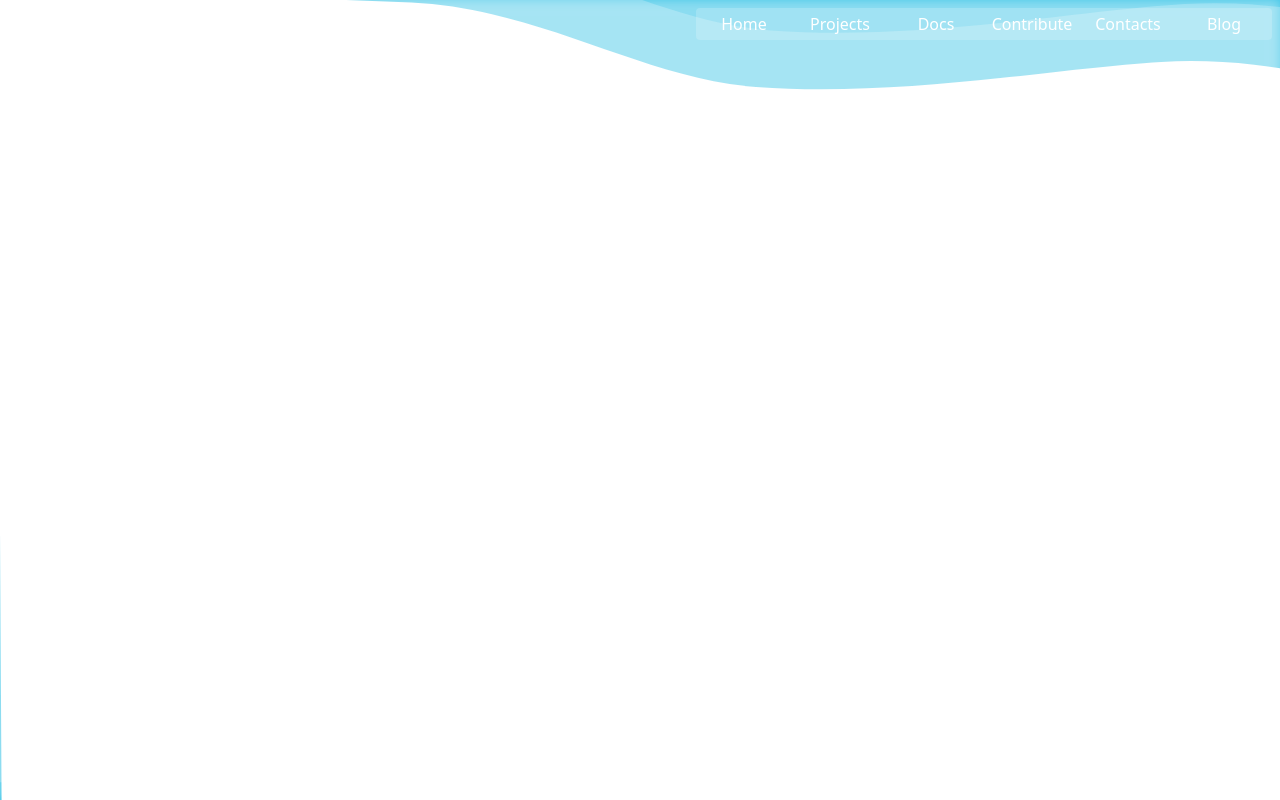
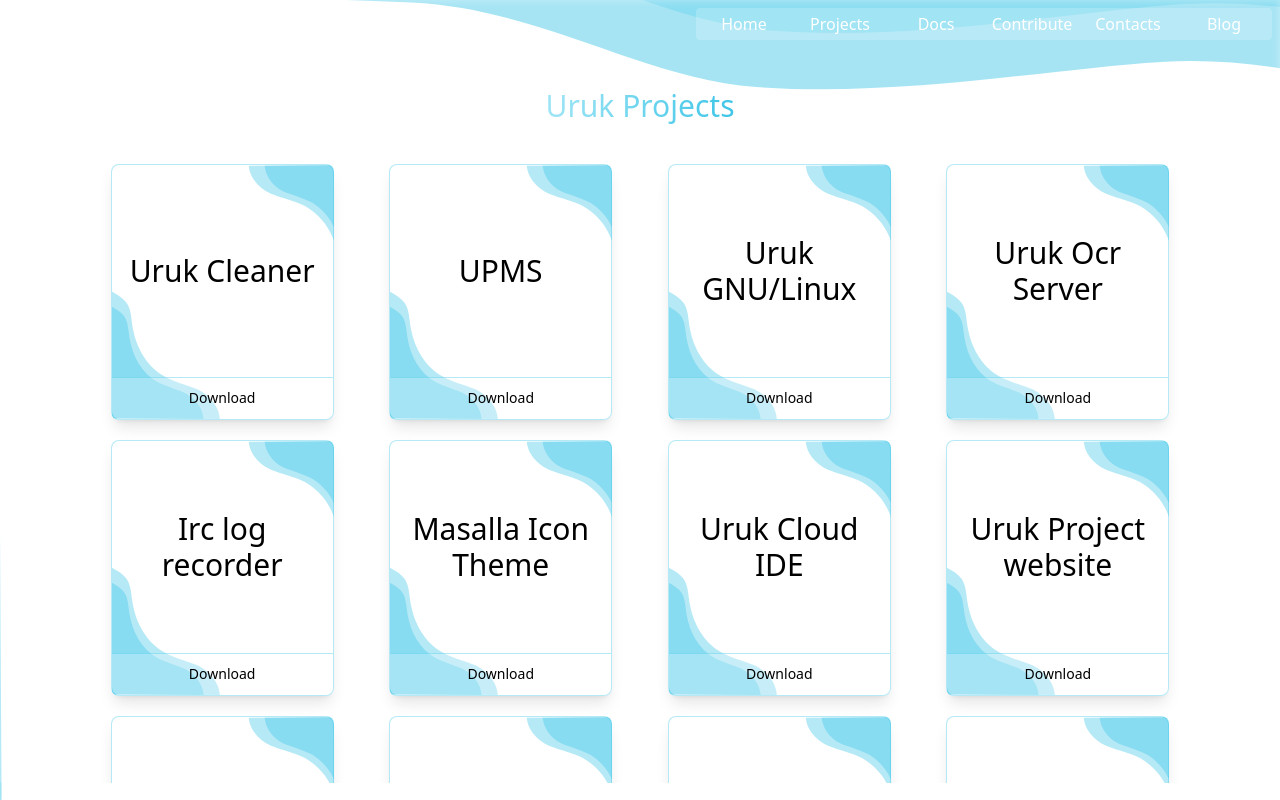
Before and after one commit to masaylighto/Uruk-FrontEnd, a React app: page /Projects in a window 1280 px wide. Built offline with nearby package versions, Linux system fonts and the light colour scheme.

Commit message:
change Projects Card Style

```diff
--- /dev/null
+++ b/public/index.css
@@ -0,0 +1,17 @@
+.uruk-bg-color{
+    background:#3dc5e7;
+}
+.bg-svg{
+    background: url(bg.svg);
+    background-size: cover !important;
+}
+.bg-black-svg{
+    background: url(bgblack.svg);
+    background-size: cover !important;
+}
+.overlay{
+    box-shadow: inset 0 0 8px rgb(255 255 255 / 41%);
+
+    background-color: #ffffff66;
+
+}
--- a/public/index.html
+++ b/public/index.html
@@ -1,15 +1,18 @@
 <!DOCTYPE html>
-<html style="height: 100%;"lang="en">
+<html class="uruk-bg-color" style="height: 100%;"lang="en">
   <head>
     <meta charset="utf-8" />
     <meta name="viewport" content="width=device-width, initial-scale=1" />
     <meta name="description" content="Web site created using create-react-app" />
     <link rel="icon" type="image/x-icon" href="%PUBLIC_URL%/favicon.svg">
+    <link rel="stylesheet" href="%PUBLIC_URL%/index.css">
+
     <title>Uruk</title>
   </head>
-  <body style="height: 100%; overflow: hidden;">
+  <body class="bg-svg" style="height: 100%; overflow: hidden;">
     <noscript>You need to enable JavaScript to run this app.</noscript>
+    <div class="overlay" style="height: 100%;">
     <div style="height: 100%;" id="root"></div>
-
+   </div>
   </body>
 </html>
--- a/src/Projects.js
+++ b/src/Projects.js
@@ -1,15 +1,135 @@
-import React from "react";
-import './css/home.css'
+
+import { list } from "postcss";
+import React,{useState} from "react";
+import './css/project.css'
 import './css/tailwind.css'
 
 
 
+var Projects=[
+    {
+        name:"Uruk Cleaner",
+        disc:"Uruk Cleaner is a program that you can use to clean your system from cache files and logs",
+        link:"https://notabug.org/alimiracle/uruk-cleaner",
+    },
+    {
+        name:"UPMS",
+        disc:"UPMS(Uruk Package Managers Simulator). This program can simulate several common package managers commands, which means you can install, uninstall, update and remove the packages using any package manager you prefer to get the work done with.",
+        link:"https://notabug.org/alimiracle/uruk-cleaner",
+    },
+    {
+        name:"Uruk GNU/Linux",
+        disc:"Uruk GNU/Linux is a fully free operating system for home users, small enterprises and educational centers based on Trisquel.",
+        link:"https://notabug.org/alimiracle/uruk-cleaner",
+    },
+    {
+        name:"Uruk Ocr Server",
+        disc:"A Simple, small, powerful OCR web server used to convert images to text.",
+        link:"https://notabug.org/alimiracle/uruk-cleaner",
+    },
+    {
+        name:"Irc log recorder",
+        disc:"The Irc log recorder is an irc bot that logs the entire communication of an irc channel. It is equipped with a web server to enable users to access the logs from a web browser and/or telnet ",
+        link:"https://notabug.org/alimiracle/uruk-cleaner",
+    },
+    {
+        name:"Masalla Icon Theme",
+        disc:"Icon theme for *NIX OS inspired by the modern flat design trend. .",
+        link:"https://notabug.org/alimiracle/uruk-cleaner",
+    },
+    {
+        name:"Uruk Cloud IDE",
+        disc:"The UruCloudIDE Project is a free as in freedom cross platform integrated development environment running primarily, but not exclusively, on the free and open source cloud software. This piece of software is highly recommended for institutions, software development companies and developers. The project is still in beta",
+        link:"https://notabug.org/alimiracle/uruk-cleaner",
+    },
+    {
+        name:"Uruk Project website",
+        disc:"he source code for the Uruk project and the Uruk GNU/Linux website, based on the Peers website source code",
+        link:"https://notabug.org/alimiracle/uruk-cleaner",
+    },
+    {
+        name:"Rose Crypt",
+        disc:"Promote and facilitate encryption and decryption of files using AES",
+        link:"https://notabug.org/alimiracle/uruk-cleaner",
+    },
+    {
+        name:"quickpass",
+        disc:"quickpass is a command-line password manager and random password generator using just the commonly available Unix utilities.",
+        link:"https://notabug.org/alimiracle/uruk-cleaner",
+    },
+    {
+        name:"Clara",
+        disc:"Server Backup and Notifications bot",
+        link:"https://notabug.org/alimiracle/uruk-cleaner",
+    },
+    {
+        name:"UCC",
+        disc:"Uruk Control Center, Simple System Control Center for GNU/Linux System ( Only for XFCE4 and MATE DE for now ).",
+        link:"https://notabug.org/alimiracle/uruk-cleaner",
+    },
+    {
+        name:"Delta",
+        disc:"	File Sharing system via network.",
+        link:"https://notabug.org/alimiracle/uruk-cleaner",
+    },
 
+]
+class CProjectCard extends React.Component {
+    constructor(props)
+    {
+       super(props)
+    }
+    AnimateToTop(Event)
+    {
+        Event.target.animate([ { height: '100%',opacity:"1",},
+        { height: '0',opacity:"0" ,padding:"0"    }],{  duration: 200,iterations: 1,direction:"normal" ,fill:"forwards"})
+
+
+
+    }
+
+    OnMouseOutDiscElement(Event)
+    {
+     Event.target.parentElement.children[0].animate([ { height: '0',opacity:"0",},
+        { height: '100%',opacity:"1" ,padding:"1rem"    }],{  duration: 200,iterations: 1,direction:"normal" ,fill:"forwards"})
+    }
+    OnMouseOutNameElement(Event)
+    {
+        Event.target.style.height= '100%'
+        Event.target.style.opacity= '1'
+        Event.target.style.padding= '1rem'
+    }
+
+
+
+    render(){
+       return <div className="flex mx-1 relative move text-sm rounded-lg card-wave  overflow-hidden border border-color shadow-lg  flex-col h-64">
+           <div className={"block overflow-hidden h-5/6"}>
+       <div  onMouseLeave={this.OnMouseOutNameElement}  onMouseEnter={this.AnimateToTop} className={"w-full overflow-hidden text-3xl flex h-full justify-center items-center text-center p-4 "}>{this.props.name}</div>
+        <div onMouseLeave={this.OnMouseOutDiscElement} className={"w-full h-full overflow-scroll scrollbar-thin "}>{this.props.disc}</div>
+        </div>
+       <div onClick={(()=>{window.location.href=this.props.link}).bind()} className="w-full border-t rounded-b-lg flex justify-center items-center border-color btn-color mt-auto h-1/6"><p>Download</p></div>
+   </div>
+   }
+}
 class CProjects extends React.Component {
 
+    CreateRows(){
 
+       return Projects.map((row)=>{
+           //this will be used to change the   postion type of the project name
+
+            return <CProjectCard disc={row.disc} name={row.name} link={row.link} ></CProjectCard>
+        })
+    }
     render() {
-        return <div>1234</div>
+        return <div className="flex  items-center full-screan-Height  m-auto flex-col    overflow-scroll scrollbar-none">
+              <p className="text-center text-3xl  Special-text-color my-10">Uruk Projects</p>
+                <div className="grid justify-between gap-y-5 g w-5/6 grid-auto-column">
+                {this.CreateRows()}
+
+                </div>
+        </div>
     }
 }
 export default CProjects
--- a/src/background.js
+++ /dev/null
@@ -1,23 +0,0 @@
-import React from "react";
-import './css/background.css'
-import './css/tailwind.css'
-class Cbackground extends React.Component
-{
-    white_div()
-    {
-        return <div className="bg-svg w-full h-full bg-cover bg-norepeat"></div>
-    }
-    overlay_div()
-    {
-        return <div className="fixed overlay left-0 right-0 top-0 bottom-0"></div>
-    }
-    bg()
-    {
-
-        return <div className="md:fixed  uruk-bg-color left-0 right-0 top-0 flex justify-center items-center bottom-0">{ this.overlay_div()}{this.white_div()} </div>
-    }
-    render(){
-        return this.bg()
-    }
-}
-export default Cbackground
--- a/src/css/background.css
+++ /dev/null
@@ -1,16 +0,0 @@
-.uruk-bg-color{
-    background:#3dc5e7;
-}
-.bg-svg{
-    background: url(../icons/bg.svg);
-    background-size: cover !important;
-}
-.bg-black-svg{
-    background: url(../icons/bgblack.svg);
-    background-size: cover !important;
-}
-.overlay{
-    box-shadow: inset 0 0 8px rgb(255 255 255 / 41%);
-    filter: blur(6px);
-    background-color: #ffffff66;
-}
--- /dev/null
+++ b/src/css/project.css
@@ -0,0 +1,45 @@
+.full-screan-Height{
+    height: 91.9vmin;
+}
+.grid-auto-column{
+    grid-template-columns: repeat(auto-fit, 231px);
+}
+.border-color{
+    border-color: #3dc5e761
+}
+.move:hover{
+    transform: translateY(-10px);
+}
+.btn-color:hover{
+    background-color: #3dc5e7b8
+}
+.btn-color{
+    background-color: rgba(255, 255, 255, 0.247)
+}
+.card-wave{
+
+
+    background-image: url('../icons/card-wave2.svg'),url('../icons/card-wave.svg'),url('../icons/card-wave-reversed.svg'),url('../icons/card-wave-reversed2.svg');
+    background-size: cover;
+    background-repeat: no-repeat;
+
+}
+.logo::after{
+content: "";
+opacity: 0.1    ;
+position: absolute;
+left: 0;
+right: 0;
+bottom: 0;
+top: 0;
+background-image: url(../icons/Logo.svg);
+   background-repeat: no-repeat;
+   background-size: 40vmax;
+   background-position: center;
+}
+.Special-text-color{
+    background: linear-gradient(94deg, #51cfee88 , #3dc5e7);
+
+    -webkit-background-clip: text;
+    -webkit-text-fill-color: transparent;
+}
--- a/src/index.js
+++ b/src/index.js
@@ -1,14 +1,14 @@
 import React from 'react';
 import ReactDOM from 'react-dom';
 import CNavbar from './navbar';
-import Cbackground from './background';
+
 import reportWebVitals from './reportWebVitals';
 import CRouter from './router'
 
 ReactDOM.render(
   <React.StrictMode>
     <CNavbar/>
-    <Cbackground />
+
     <CRouter></CRouter>
     </React.StrictMode>,
   document.getElementById('root')
--- a/src/navbar.js
+++ b/src/navbar.js
@@ -12,7 +12,7 @@ class CNavbar extends React.Component
             return <button onClick={(()=>{this.redirect(Link)}).bind()} className="nav-btn-color nav-btn-raduis nav-btn-txt  font-medium w-24  h-8 p-1 text-center" >{Name}</button>
     }
     render(){
-        return <div className="flex   flex-col-reverse sticky px-2 z-10 md:flex-row-reverse items-center w-full md:h-12 ">
+        return <div className="flex   flex-col-reverse  px-2 z-10 md:flex-row-reverse items-center w-full md:h-12 ">
             {this.button("Blog","Blog")}
             {this.button("Contacts","Contacts")}
             {this.button("Contribute","Contribute")}
```
Also changed, not shown: public/bg.svg (renamed from src/icons/bg.svg), public/bgblack.svg (renamed from src/icons/bgblack.svg), src/icons/card-wave-reversed.svg (added), src/icons/card-wave-reversed2.svg (added), src/icons/card-wave.svg (added), src/icons/card-wave2.svg (added).
